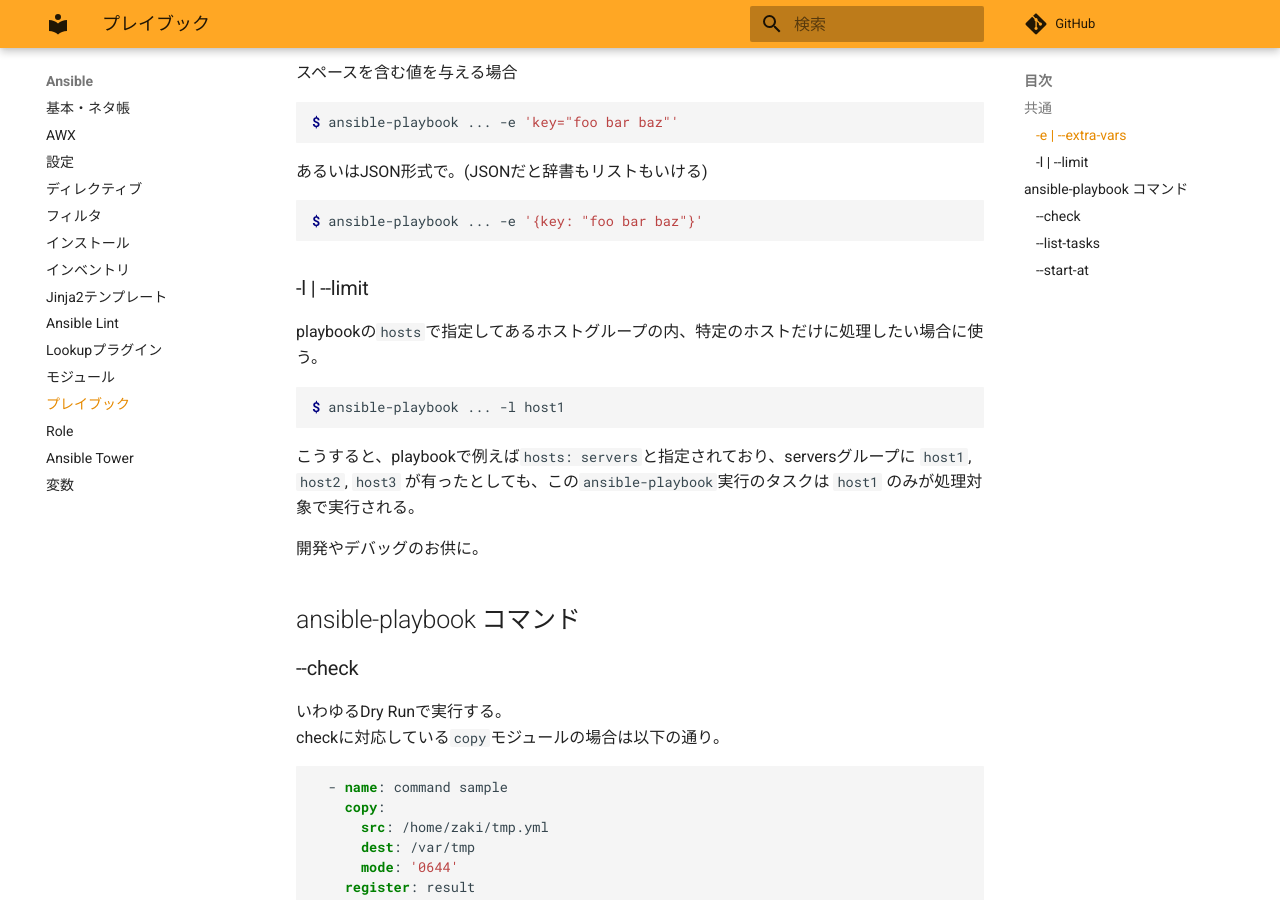
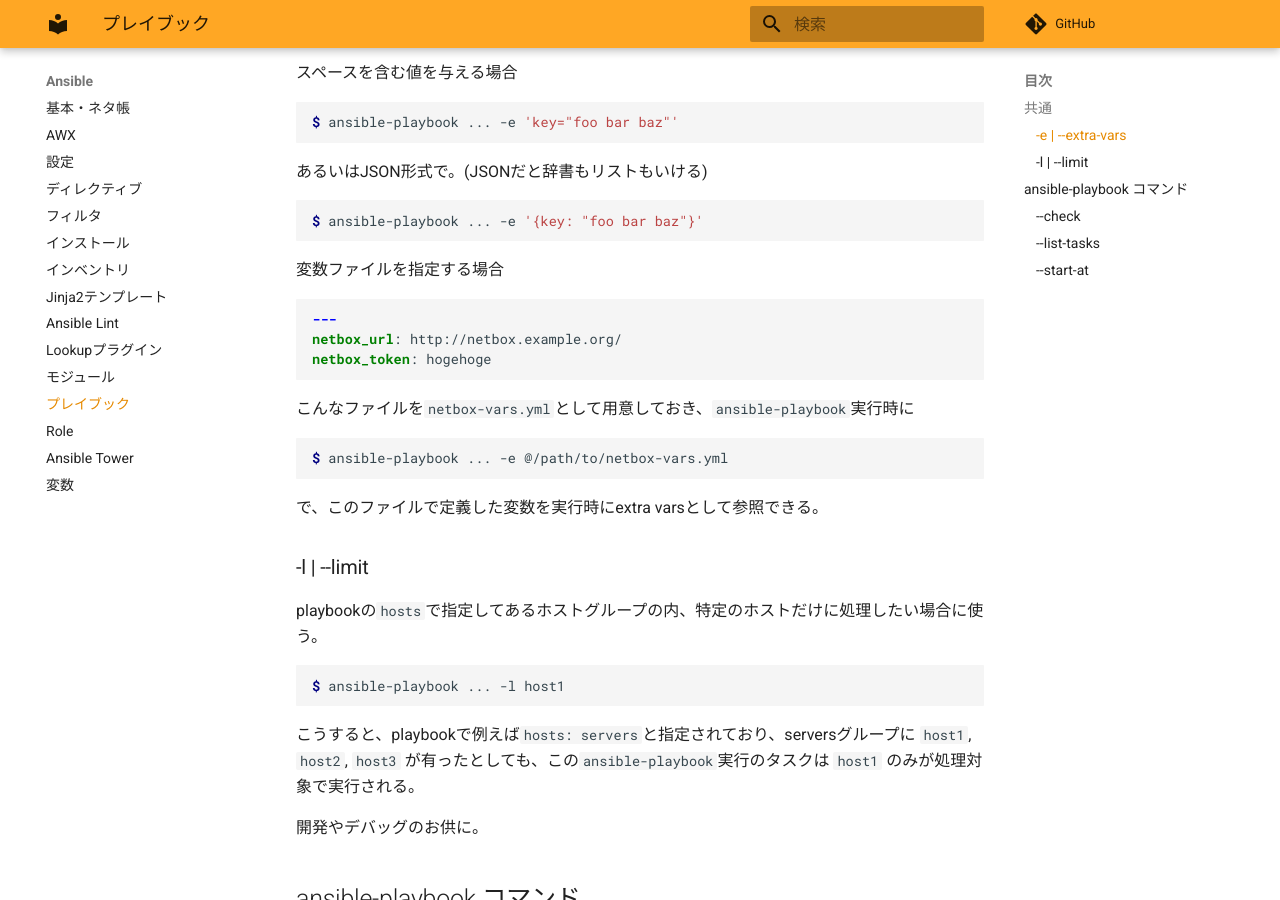
Before and after one commit to zaki-lknr/docs, an MkDocs documentation site: the page built from docs/Ansible/playbook.md, in a window 1280 px wide and 900 px high, scrolled down 330 px. Built offline with MkDocs 1.6.1 and Material for MkDocs 9.7.7, drawn with Linux system fonts in a browser that asks for light colours; comment, search, counter and statistics services are not loaded.

Commit message:
add: ansible: -eで変数ファイル指定

````diff
--- a/docs/Ansible/playbook.md
+++ b/docs/Ansible/playbook.md
@@ -17,6 +17,22 @@ $ ansible-playbook ... -e 'key="foo bar baz"'
 ```console
 $ ansible-playbook ... -e '{key: "foo bar baz"}'
 ```
+
+変数ファイルを指定する場合
+
+```yaml
+---
+netbox_url: http://netbox.example.org/
+netbox_token: hogehoge
+```
+
+こんなファイルを`netbox-vars.yml`として用意しておき、`ansible-playbook`実行時に
+
+```console
+$ ansible-playbook ... -e @/path/to/netbox-vars.yml
+```
+
+で、このファイルで定義した変数を実行時にextra varsとして参照できる。
 
 ### -l | --limit
 
````
